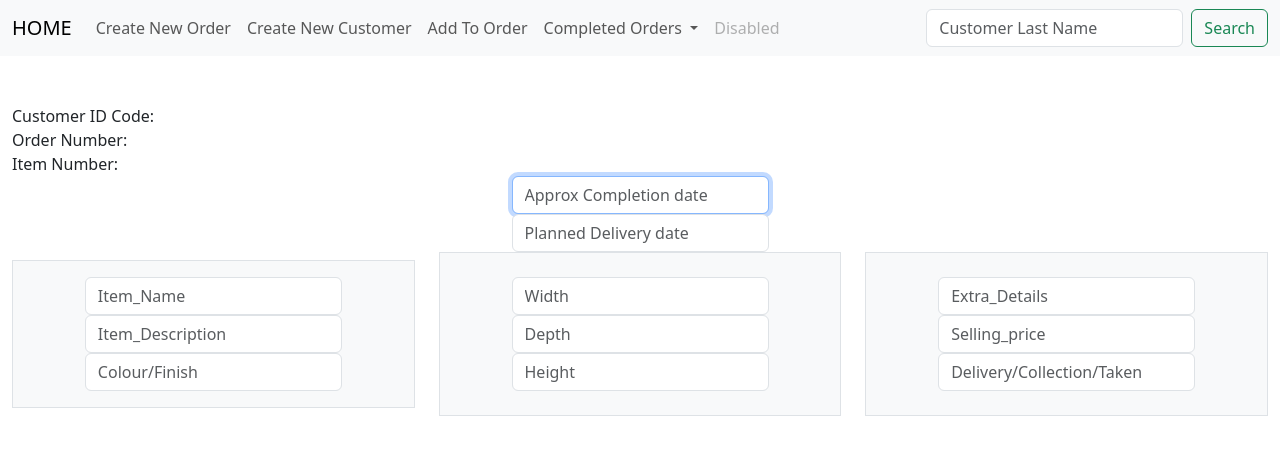
After one commit to matthewellwood/project-3, a Flask app: template templates/order_details.html in a window 1280 px wide. The commit adds this page. Shown: the top 455 px of the page. Run offline with Flask 3, Linux system fonts and the light colour scheme; the template is opened without the code that fills it, so the values that code supplies are empty; some libraries are stand-ins or nearby versions.

Commit message:
order detail added

```diff
--- a/app.py
+++ b/app.py
@@ -66,6 +66,9 @@ def customer_order():
     if request.method == "POST":
         staff_member = request.form.get("staff_member")
         order_date = request.form.get("order_date")
+        customer_last_name = request.form.get("customer_last_name")
+        db.execute("INSERT INTO orders(staff_member, order_date, customer_last_name) VALUES (?, ?, ?);", staff_member, order_date, customer_last_name)
+        return render_template("order_details.html")
         completion = request.form.get("completion")
         delivery_date = request.form.get("delivery_date")
         db.execute("INSERT INTO orders(staff_member, order_date, completion, delivery_date) VALUES (?,?,?,?);", staff_member, order_date, completion, delivery_date)
--- /dev/null
+++ b/templates/order_details.html
@@ -0,0 +1,49 @@
+{% extends "layout.html" %}
+
+{% block title %}
+Customer Order
+{% endblock %}
+
+{% block main %}
+
+<form action="/customer_order" method="post">
+    <div class ="mb-3">
+        <table class="table table-striped">
+
+        <div class="text-start">Customer ID Code:</div>
+        <div class="text-start">Order Number:</div>
+        <div class="text-start">Item Number:</div>
+
+
+        <input autocomplete="off" autofocus class="form-control mx-auto w-auto" name="completion" placeholder="Approx Completion date" type="text">
+        <input autocomplete="off" autofocus class="form-control mx-auto w-auto" name="delivery_date" placeholder="Planned Delivery date" type="text">
+
+        <div class="mb-3">
+            <div class="row my-custom-row justify-content-center align-items-center">
+                <div class="col-sm-4"><div class="p-3 border bg-light">
+                    <input autocomplete="off" autofocus class="form-control mx-auto w-auto" name="item_name" placeholder="Item_Name" type="text">
+                    <input autocomplete="off" autofocus class="form-control mx-auto w-auto" name="item_description" placeholder="Item_Description" type="text">
+                    <input autocomplete="off" autofocus class="form-control mx-auto w-auto" name="colour-finish" placeholder="Colour/Finish" type="text">
+                </div>
+            </div>
+                <div class="col-sm-4"><div class="p-4 border bg-light">
+                    <input autocomplete="off" autofocus class="form-control mx-auto w-auto" name="width" placeholder="Width" type="text">
+                    <input autocomplete="off" autofocus class="form-control mx-auto w-auto" name="depth" placeholder="Depth" type="text">
+                    <input autocomplete="off" autofocus class="form-control mx-auto w-auto" name="height" placeholder="Height" type="text">
+                </div>
+            </div>
+            <div class="col-sm-4"><div class="p-4 border bg-light">
+                    <input autocomplete="off" autofocus class="form-control mx-auto w-auto" name="extra_details" placeholder="Extra_Details" type="text">
+                    <input autocomplete="off" autofocus class="form-control mx-auto w-auto" name="selling price" placeholder="Selling_price" type="text">
+                    <input autocomplete="off" autofocus class="form-control mx-auto w-auto" name="delivery-collection-taken" placeholder="Delivery/Collection/Taken" type="text">
+                </div>
+            </div>
+
+
+
+
+
+
+
+
+{% endblock %}
```
Also changed, not shown: templates/customer_order.html (+2 -15 lines), templates/new_customer.html (+7 -0 lines), aepricelist.db.
